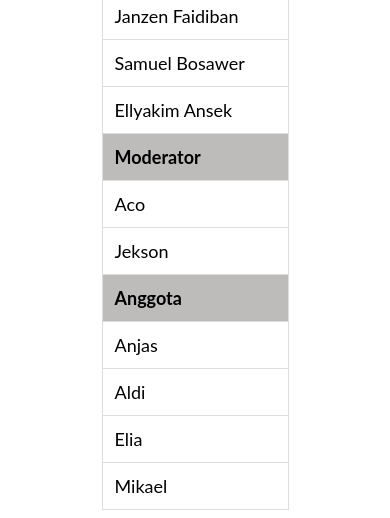
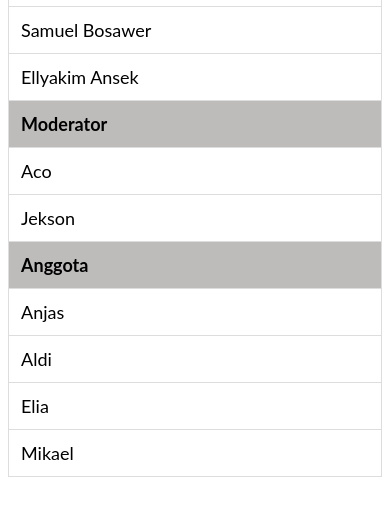
Before and after one commit to anjastabuni/web-komunitas-sederhana, a plain HTML site: page index.html in a window 390 px wide. Shown: the part 338-856 px from the top of the page. Drawn offline with Linux system fonts and the light colour scheme.

Commit message:
Update style.css

```diff
--- a/assets/css/style.css
+++ b/assets/css/style.css
@@ -147,3 +147,8 @@ section .overlay .closebtn {
   transition: 0.2s ease;
   cursor: pointer;
 }
+@media screen and (max-width: 500px) {
+  section {
+    width: 100%;
+  }
+}
```
